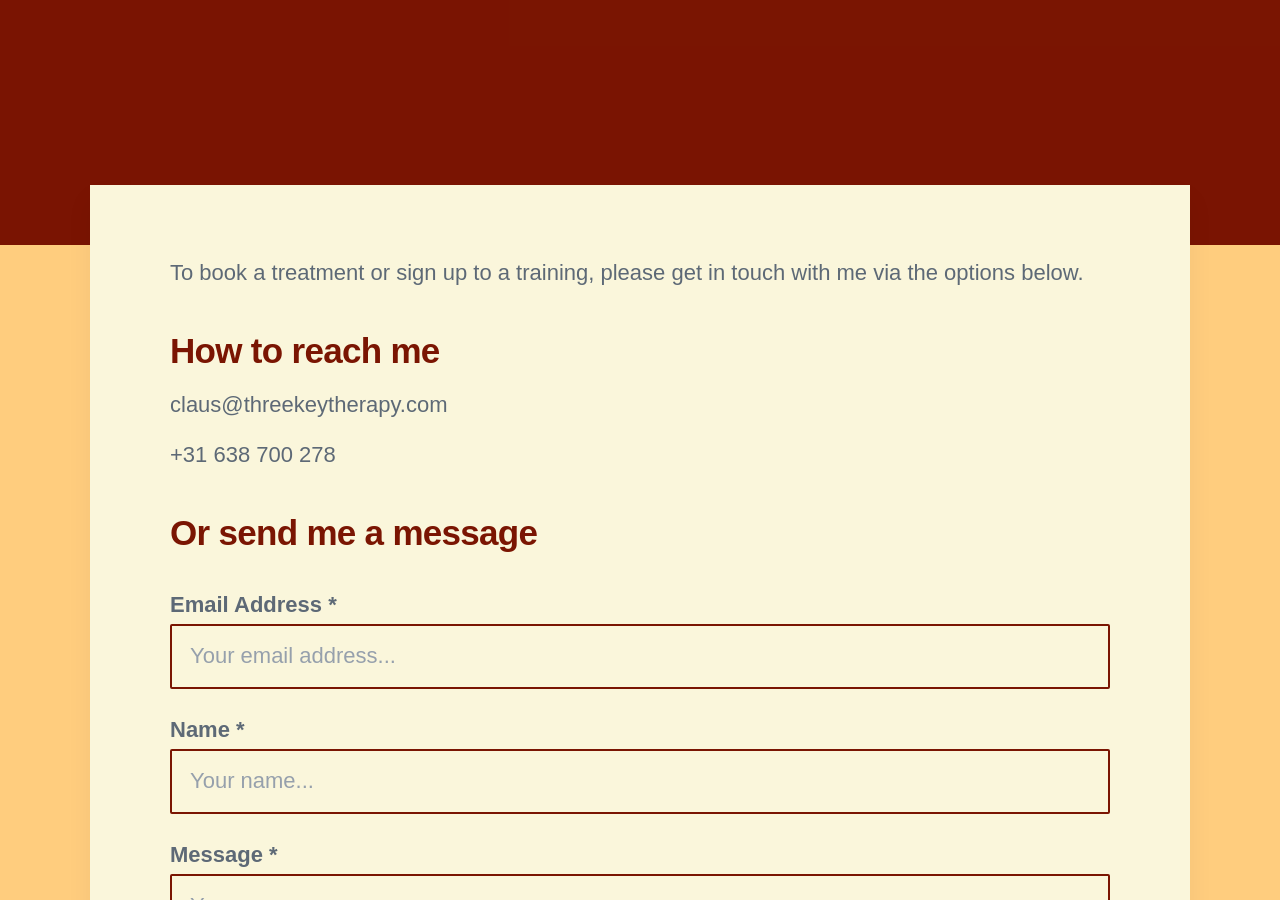
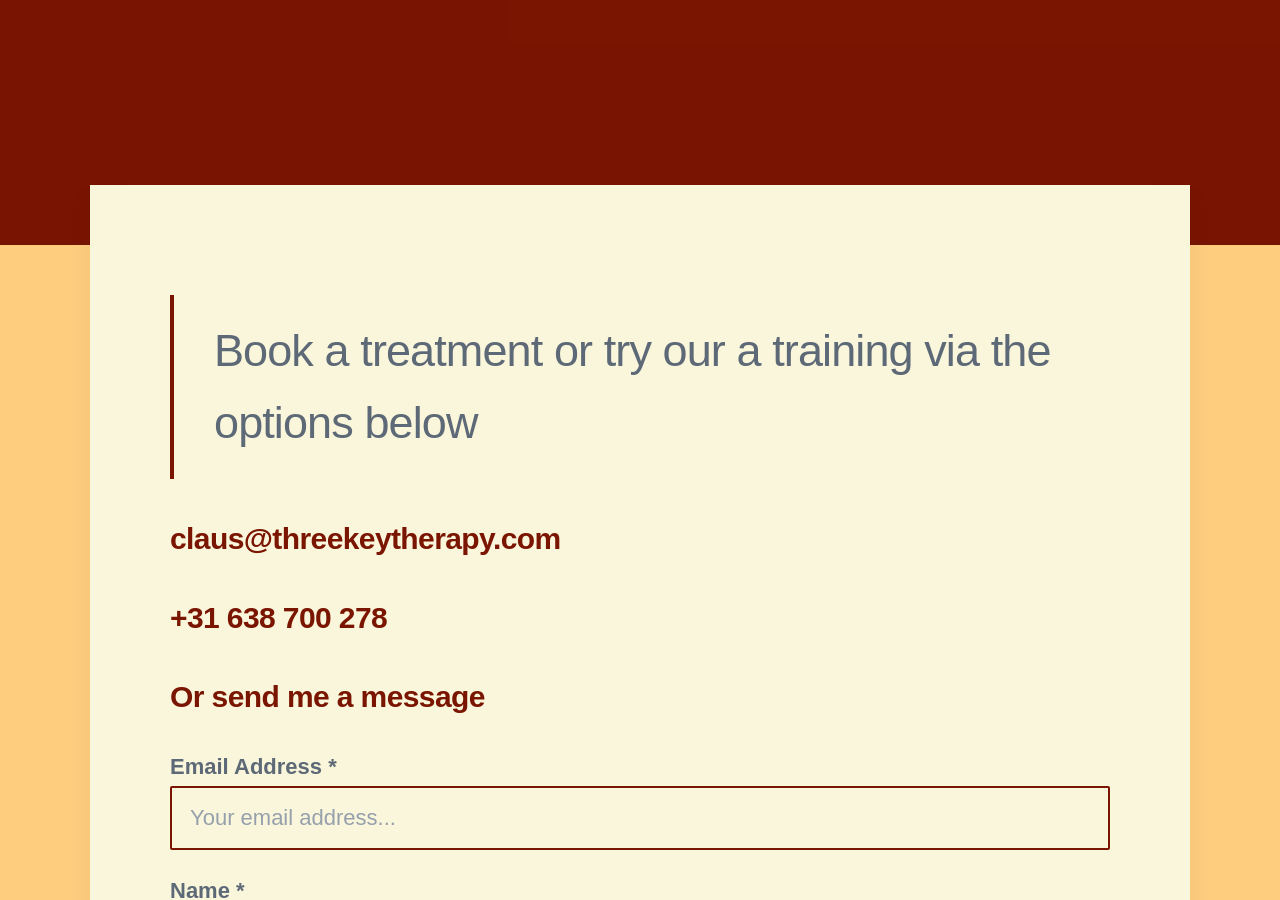
Before and after one commit to threekeytherapy/threekeytherapy.com, a Jekyll site: the page built from _pages/contact.md, in a window 1280 px wide and 900 px high, scrolled down 463 px. Built offline with Jekyll 4.4.1, drawn with Linux system fonts in a browser that asks for light colours; nearby versions of some CDN libraries; some web fonts are replaced.

Commit message:
tweaks contact page

```diff
--- a/_pages/contact.md
+++ b/_pages/contact.md
@@ -5,14 +5,12 @@ description:
 featured_image:
 ---
 
-To book a treatment or sign up to a training, please get in touch with me via the options below.
+> Book a treatment or try our a training via the options below
 
-## How to reach me
+### [claus@threekeytherapy.com](mailto:claus@threekeytherapy.com)
 
-claus@threekeytherapy.com
+### +31 638 700 278
 
-+31 638 700 278
-
-## Or send me a message
+### Or send me a message
 
 {% include contact-form.html %}
```
